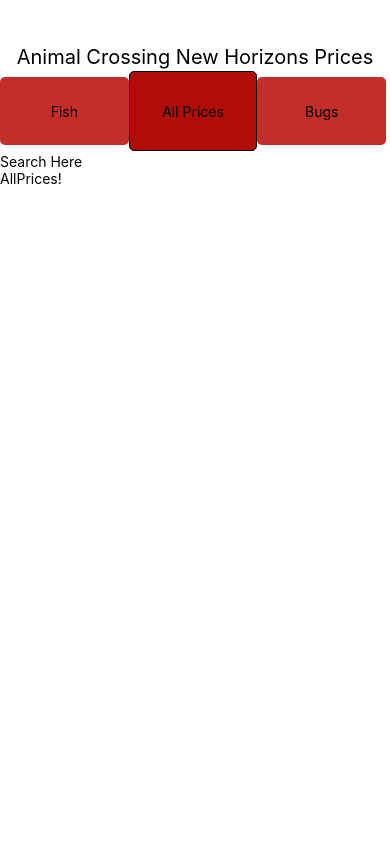
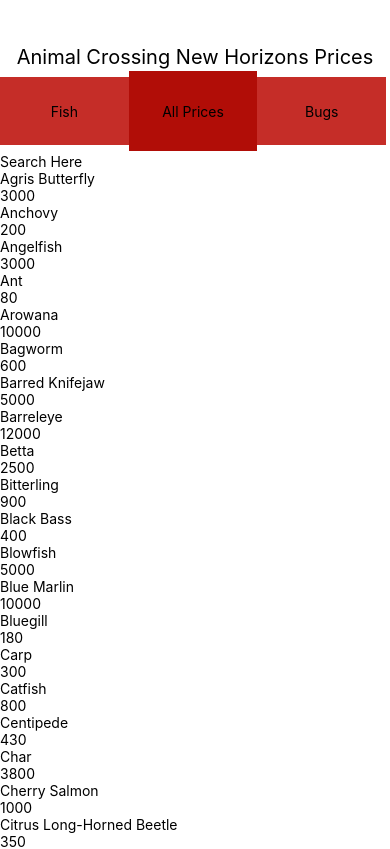
Before and after one commit to Brandon205/acnhPricesNative, a React Native app: screen / in a window 390 px wide. Shown: the top 849 px of the page. Built offline with nearby package versions, Linux system fonts and the light colour scheme.

Commit message:
Search bar working thoughout app

```diff
--- a/App.js
+++ b/App.js
@@ -88,8 +88,6 @@ const styles = StyleSheet.create({
     backgroundColor: "#C52D28",
     width: "33%",
     height: "80%",
-    borderColor: "black",
-    borderRadius: 5,
     display: 'flex',
     justifyContent: 'center',
     alignItems: 'center'
@@ -101,9 +99,6 @@ const styles = StyleSheet.create({
     fontSize: 20,
     fontWeight: "bold",
     color: "#FDE46A",
-    borderWidth: 1,
-    borderColor: "black",
-    borderRadius: 5,
     display: 'flex',
     justifyContent: 'center',
     alignItems: 'center'
--- a/components/AllPrices.js
+++ b/components/AllPrices.js
@@ -1,12 +1,20 @@
 import React from 'react';
-import { View, Text } from 'react-native';
+import { View, Text, FlatList } from 'react-native';
 
 export default function AllPrices(props) {
     let mappedAnimals = props.all.map( (animal, id) => <div className="animal" key={id}>{animal[0]} <p className="prices">{animal[1]}</p></div> );
 
     return (
         <View>
-            <Text>AllPrices!</Text>
+            <FlatList data={props.all}
+                renderItem={({animal, index}) =>
+                    <View>
+                        <Text>{props.all[index][0]}</Text>
+                        <Text>{props.all[index][1]}</Text>
+                    </View>
+                }
+                keyExtractor={(animal, index) => index}
+            />
         </View>
     )
 }
--- a/components/Fish.js
+++ b/components/Fish.js
@@ -18,8 +18,7 @@ export default function Fish(props) {
                         <Text key={index}>{props.fish[index][0]}</Text>
                         <Text>{props.fish[index][1]}</Text>
                     </View>}
-                // style={styles.animal}
-                keyExtractor={(fish, index) => 'index' + index}
+                keyExtractor={(fish, index) => index}
             />
         </View>
     )
```
